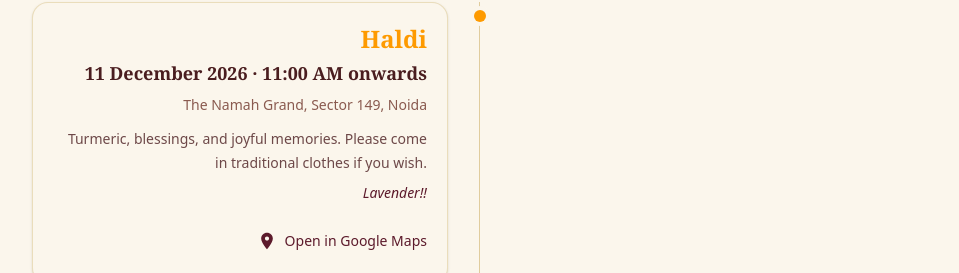
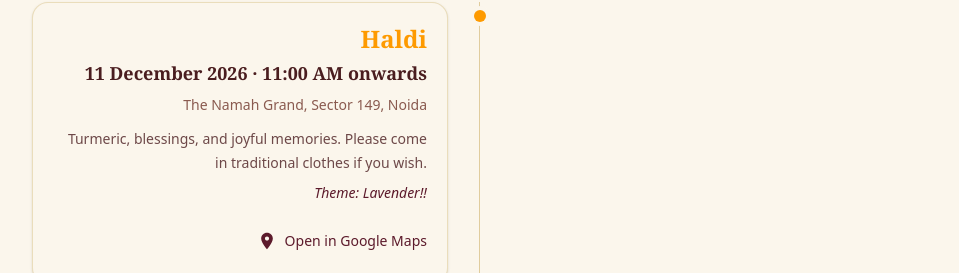
Before and after one commit to utsavsharma27/srishtiwedsutsav, a React (Vite) app: page / in a window 1280 px wide. Shown: the part 2032-2305 px from the top of the page, without its empty margins (160-1119 px from the left). Built offline with nearby package versions, Linux system fonts and the light colour scheme.

Commit message:
Update theme description in site.config.js

```diff
--- a/src/data/site.config.js
+++ b/src/data/site.config.js
@@ -84,7 +84,7 @@ export const site = {
       time: "11:00 AM onwards",
       venue: "The Namah Grand, Sector 149, Noida",
       note: "Turmeric, blessings, and joyful memories. Please come in traditional clothes if you wish.",
-      theme: "Lavender!!",
+      theme: "Theme: Lavender!!",
       accent: "marigold",
       mapsUrl: "https://maps.app.goo.gl/kyKHVdrF3FLKGzbR7",
     },
```
